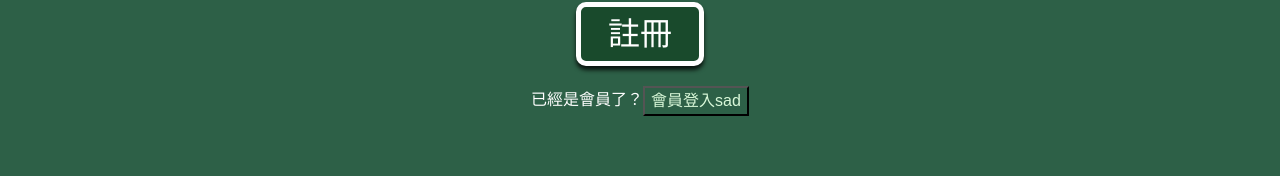
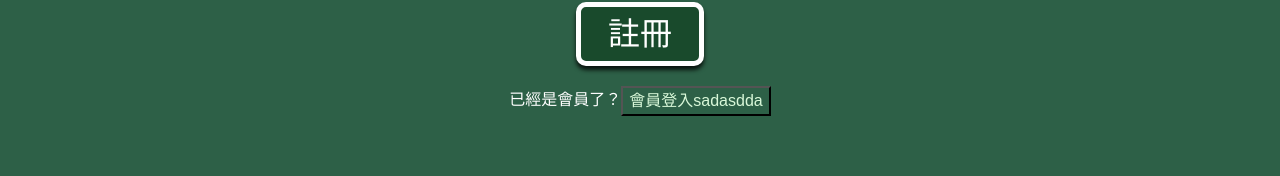
Before and after one commit to ycccccccccccc/WeShare, a Next.js app in the folder frontend/weshare/: page /LoginPage in a window 1280 px wide. Shown: the part 604-780 px from the top of the page. Built offline with nearby package versions, Linux system fonts and the light colour scheme; a web font is replaced by a local one.

Commit message:
fix: hot relooading problem test

```diff
--- a/frontend/weshare/Components/LogInOut.js
+++ b/frontend/weshare/Components/LogInOut.js
@@ -154,7 +154,7 @@ export default function LogInOut() {
                   className={styles.swichmode}
                   onClick={handleTogglePage}
                 >
-                  會員登入sad
+                  會員登入sadasdda
                 </button>
               </div>
             ) : (
```
